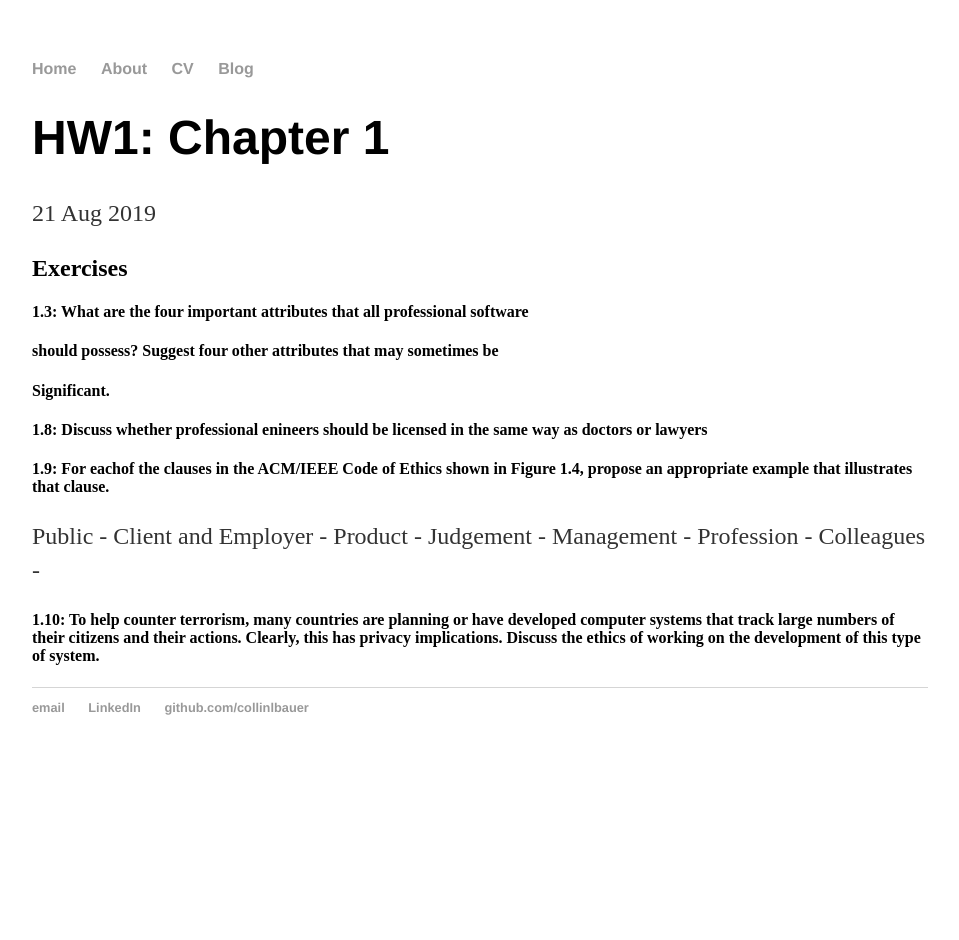
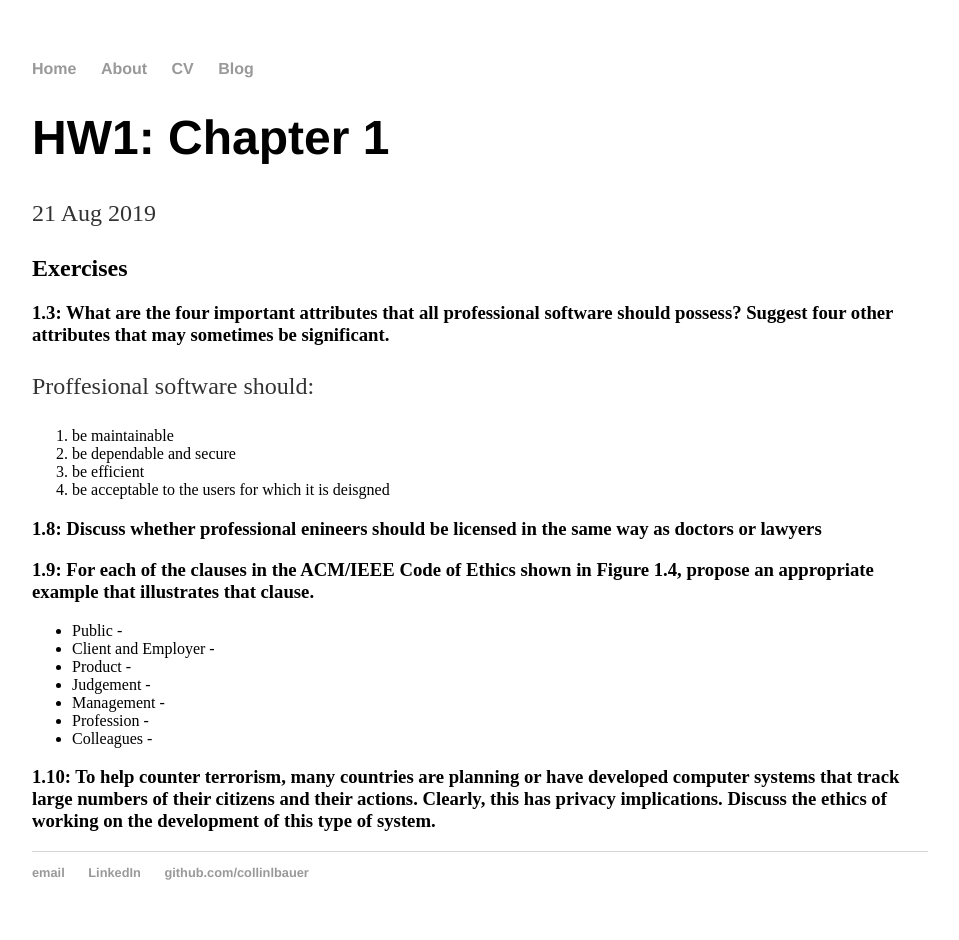
Before and after one commit to CollinLBauer/collinlbauer.github.io, a Jekyll site: the page built from _posts/2019-08-21-HW1-Chapter1.md, in a window 1280 px wide. Shown: the whole page, without its empty margins (160-1119 px from the left). Built offline with Jekyll 4.4.1, drawn with Linux system fonts in a browser that asks for light colours; before the commit the page ends 900 px from its top, so only the background shows below that.

Commit message:
some answers

```diff
--- a/_posts/2019-08-21-HW1-Chapter1.md
+++ b/_posts/2019-08-21-HW1-Chapter1.md
@@ -6,21 +6,23 @@ date: 2019-08-21
 
 ## Exercises
 
-#### 1.3: What are the four important attributes that all professional software
-#### should possess? Suggest four other attributes that may sometimes be
-#### Significant.
+### 1.3: What are the four important attributes that all professional software should possess? Suggest four other attributes that may sometimes be significant.
+Proffesional software should:
+1. be maintainable
+2. be dependable and secure
+3. be efficient
+4. be acceptable to the users for which it is deisgned
+
+### 1.8: Discuss whether professional enineers should be licensed in the same way as doctors or lawyers
 
 
-#### 1.8: Discuss whether professional enineers should be licensed in the same way as doctors or lawyers
+### 1.9: For each of the clauses in the ACM/IEEE Code of Ethics shown in Figure 1.4, propose an appropriate example that illustrates that clause.
+* Public -
+* Client and Employer -
+* Product -
+* Judgement -
+* Management -
+* Profession -
+* Colleagues -
 
-
-#### 1.9: For eachof the clauses in the ACM/IEEE Code of Ethics shown in Figure 1.4, propose an appropriate example that illustrates that clause.
-Public -
-Client and Employer -
-Product -
-Judgement -
-Management -
-Profession -
-Colleagues -
-
-#### 1.10: To help counter terrorism, many countries are planning or have developed computer systems that track large numbers of their citizens and their actions. Clearly, this has privacy implications. Discuss the ethics of working on the development of this type of system.
+### 1.10: To help counter terrorism, many countries are planning or have developed computer systems that track large numbers of their citizens and their actions. Clearly, this has privacy implications. Discuss the ethics of working on the development of this type of system.
```
